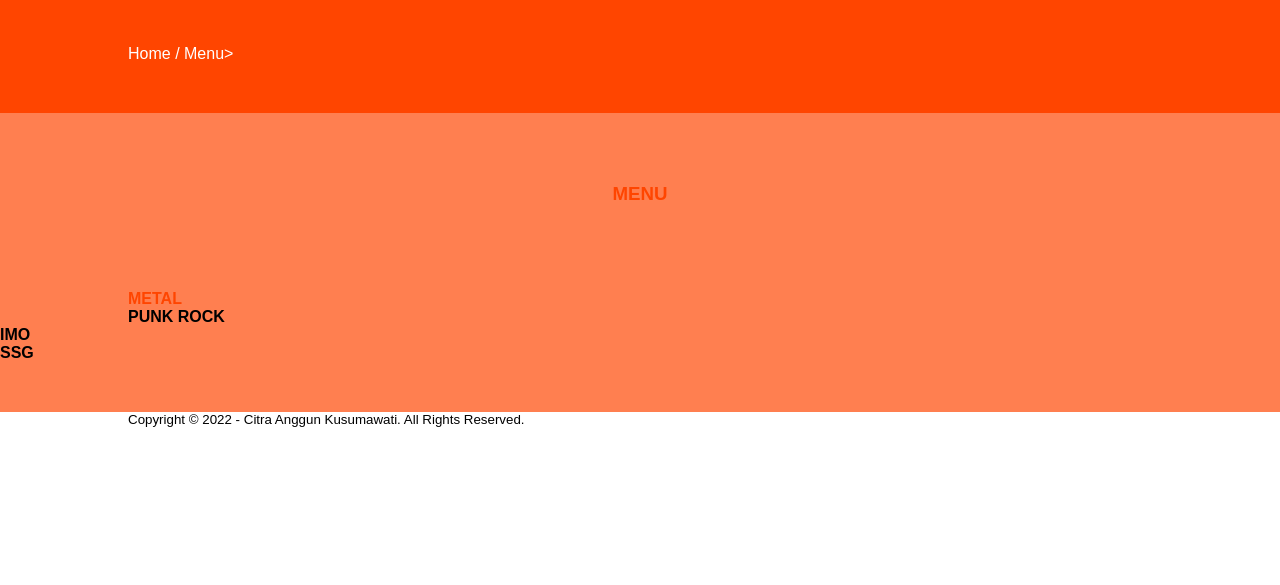
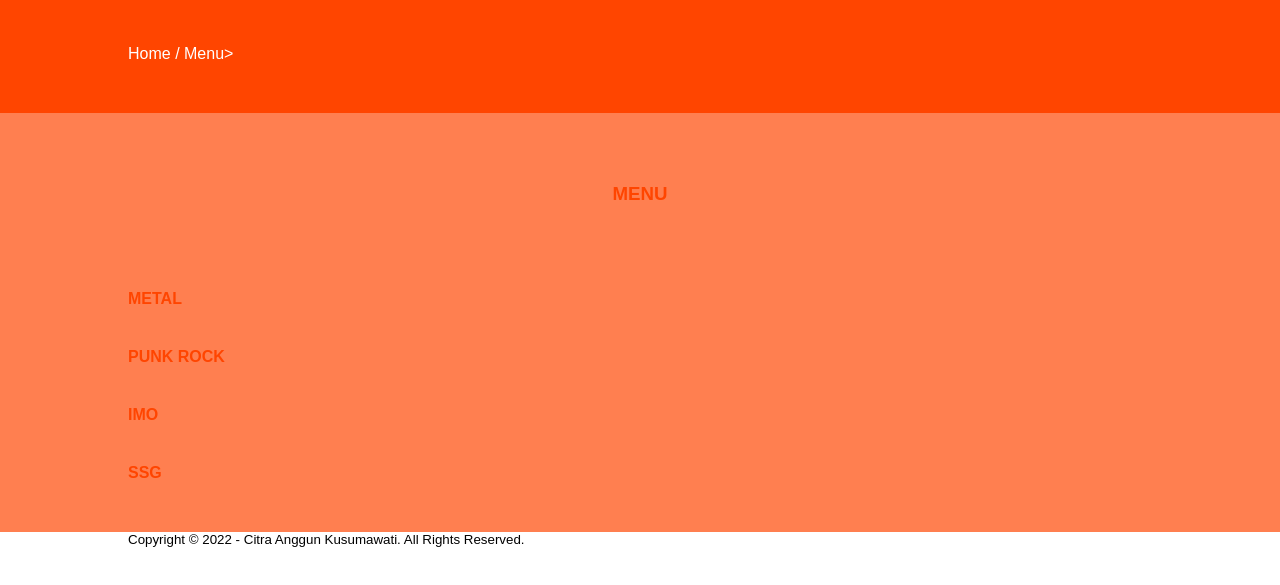
Before and after one commit to Citranggunk/Citranggunk.github.io, a plain HTML site: page menu.html in a window 1280 px wide. Shown: the part 101-686 px from the top of the page. Drawn offline with nearby package versions, Linux system fonts and the light colour scheme; files that its build step writes are made by us from their sources.

Commit message:
Update menu.html

```diff
--- a/menu.html
+++ b/menu.html
@@ -50,13 +50,16 @@
                     <div class="col-4"></div>
                     <h4>METAL</h4>
                 </div>
-                <div class="col-4"></div>
+                <div class="box">
+                    <div class="col-4"></div>
                     <h4>PUNK ROCK</h4>
                 </div>
-                <div class="col-4"></div>
+                <div class="box">
+                    <div class="col-4"></div>
                     <h4>IMO</h4>
                 </div>
-                <div class="col-4"></div>
+                <div class="box">
+                    <div class="col-4"></div>
                     <h4>SSG</h4>
                 </div>
             </div>
```
